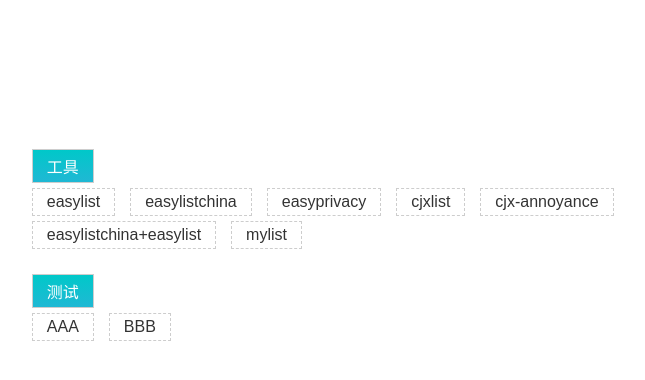
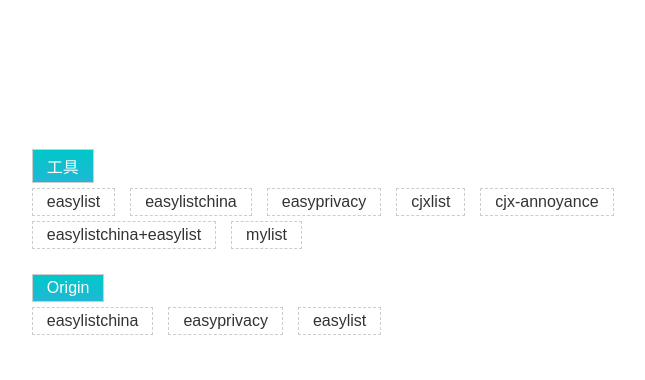
Before and after one commit to fxqy/fxqy.github.io, a plain HTML site: page adb.html in a window 1280 px wide. Shown: the whole page, without its empty margins (244-889 px from the left). Drawn offline with Linux system fonts and the light colour scheme.

Commit message:
adb html chg

```diff
--- a/adb.html
+++ b/adb.html
@@ -22,10 +22,11 @@
 				<a class="seriesItm" href="./adb/easylistchina+easylist.js" target="_blank" title="adblock plus规则easylistchina+easylist" style="text-decoration:none;">easylistchina+easylist</a>
 				<a class="seriesItm" href="./adb/mylist.js" target="_blank" title="adblock plus规则mylist" style="text-decoration:none;">mylist</a>
 			</div>
-			<p style="width:100%;clear:both;padding-top:20px;"><a class="seriesTit" style="display:table-row;border:1px solid #cdcdcd;">测试</a></p>
+			<p style="width:100%;clear:both;padding-top:20px;"><a class="seriesTit" style="display:table-row;border:1px solid #cdcdcd;">Origin</a></p>
 			<div class="seriesCtn" style="display: block;clear:both;">
-				<a class="seriesItm" href="./aaa.html" target="_blank" title="AAA" style="text-decoration:none;">AAA</a>
-				<a class="seriesItm" href="./bbb.html" target="_blank" title="BBB" style="text-decoration:none;">BBB</a>
+				<a class="seriesItm" href="https://easylist-downloads.adblockplus.org/easylistchina.txt" target="_blank" title="easylistchina.txt" style="text-decoration:none;">easylistchina</a>
+				<a class="seriesItm" href="https://easylist-downloads.adblockplus.org/easyprivacy.txt" target="_blank" title="easyprivacy.txt" style="text-decoration:none;">easyprivacy</a>
+				<a class="seriesItm" href="https://easylist-downloads.adblockplus.org/easylist.txt" target="_blank" title="easylist.txt" style="text-decoration:none;">easylist</a>
 			</div>
 
 		</div>
```
